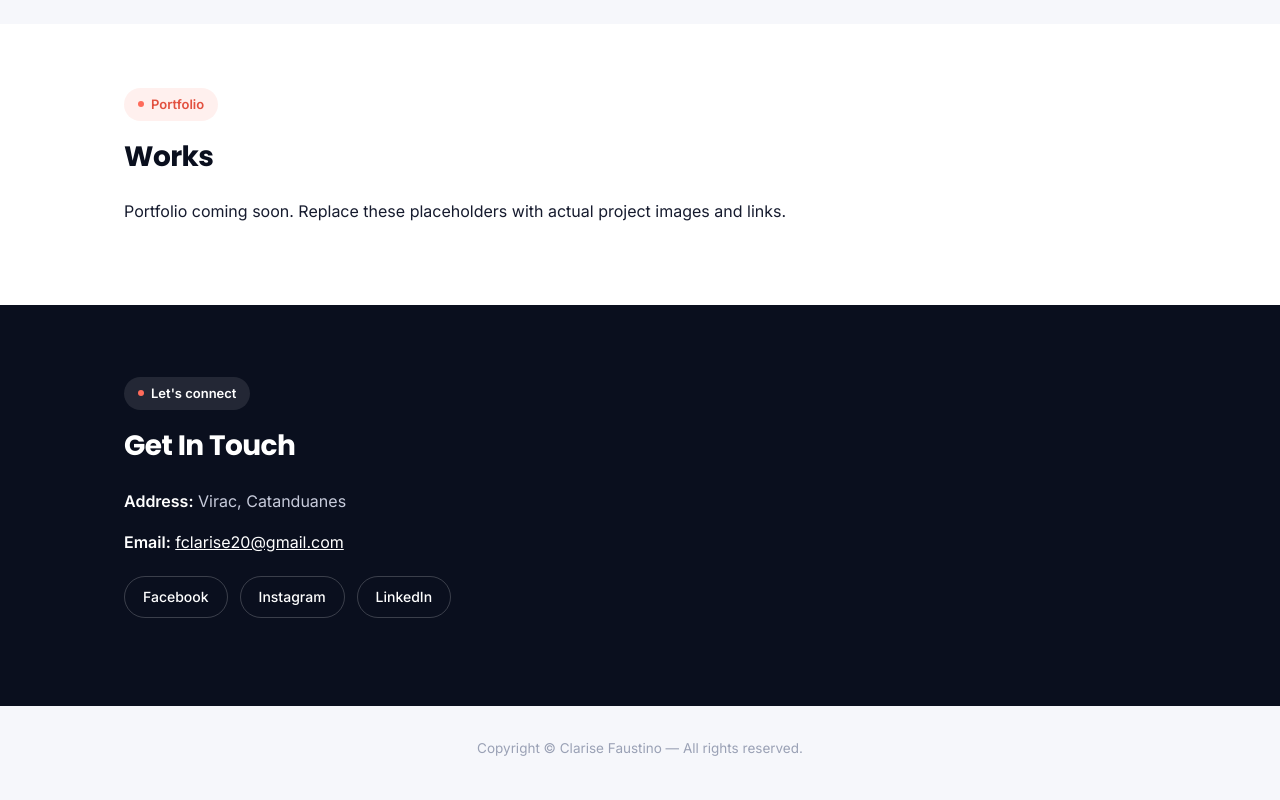
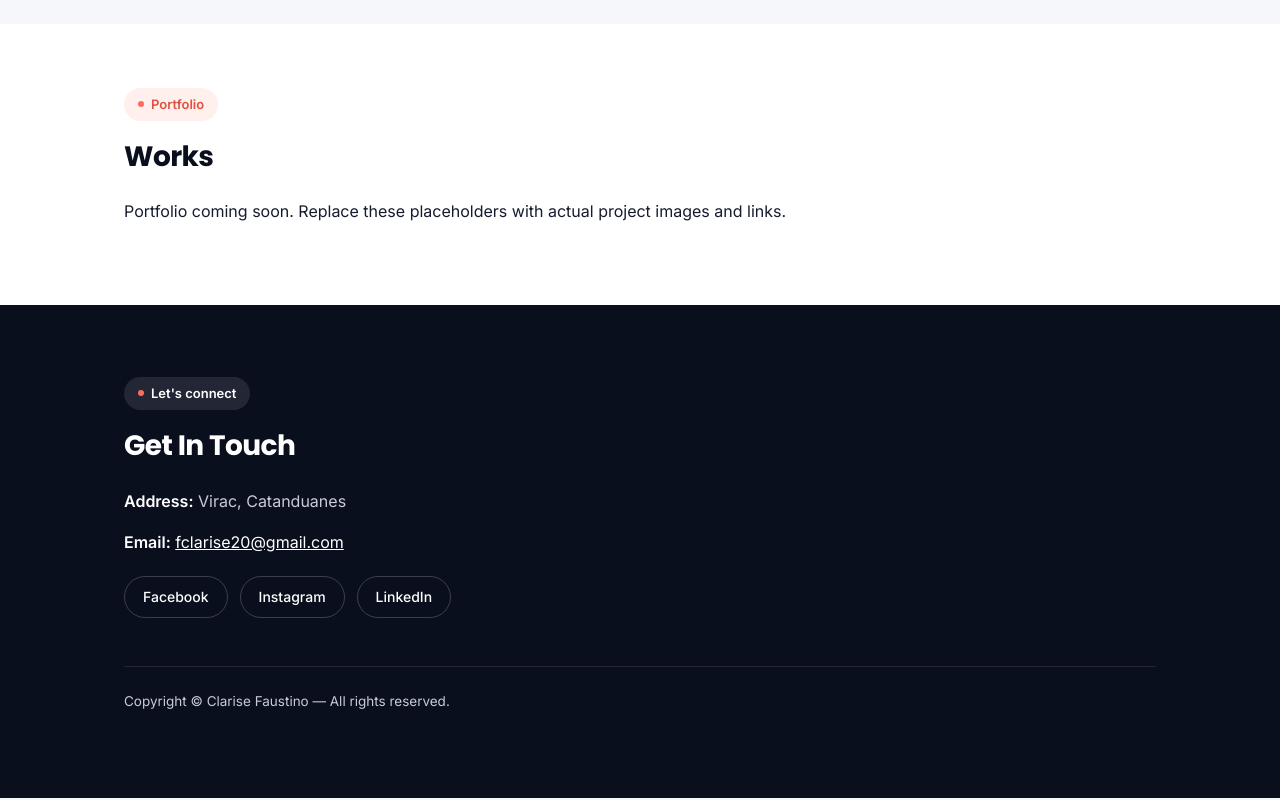
Before and after one commit to clashing-star20/Clarise-Website, a plain HTML site: page index.html in a window 1280 px wide. Shown: the part 2517-3317 px from the top of the page. Drawn offline with Linux system fonts and the light colour scheme.

Commit message:
Move copyright line into dark contact section, remove separate footer bar
Co-Authored-By: Claude Sonnet 5 <noreply@anthropic.com>

```diff
--- a/css/styles.css
+++ b/css/styles.css
@@ -251,12 +251,11 @@ h3{font-size:clamp(22px,3vw,28px);font-weight:700;color:var(--navy-950);margin:0
   transition:background .2s ease, border-color .2s ease;
 }
 .social a:hover{background:var(--coral);border-color:var(--coral)}
-
-/* Footer */
-.site-footer{
-  padding:32px 0 40px;
-  text-align:center;
-  color:var(--muted-light);
+.footer-note{
+  margin-top:48px;
+  padding-top:24px;
+  border-top:1px solid rgba(255,255,255,0.1);
+  color:#8890a8;
   font-size:13.5px;
 }
 
--- a/index.html
+++ b/index.html
@@ -137,12 +137,9 @@
           <a href="https://www.instagram.com/clariiise" target="_blank" rel="noopener">Instagram</a>
           <a href="https://www.linkedin.com/clarise-faustino" target="_blank" rel="noopener">LinkedIn</a>
         </p>
+        <p class="footer-note">Copyright © Clarise Faustino — All rights reserved.</p>
       </div>
     </section>
   </main>
-
-  <footer class="site-footer">
-    <div class="container">Copyright © Clarise Faustino — All rights reserved.</div>
-  </footer>
 </body>
 </html>
```
